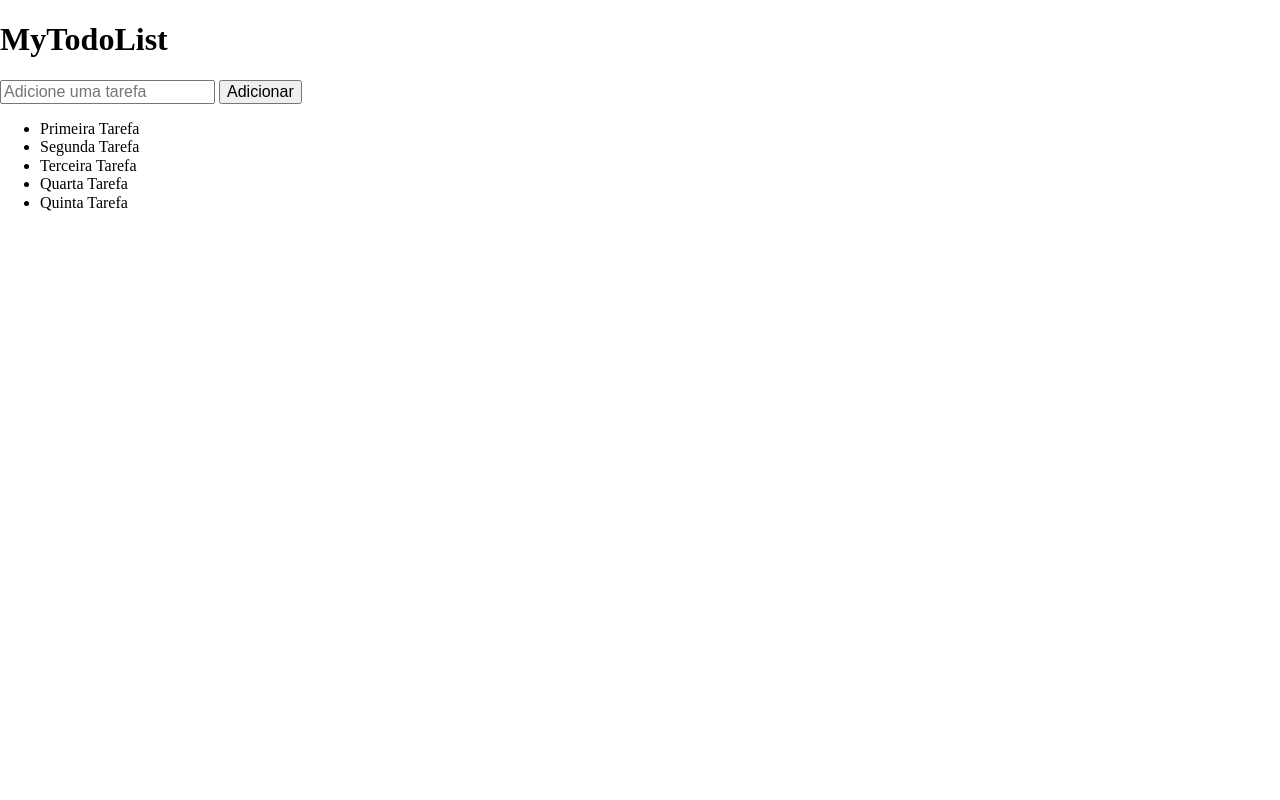
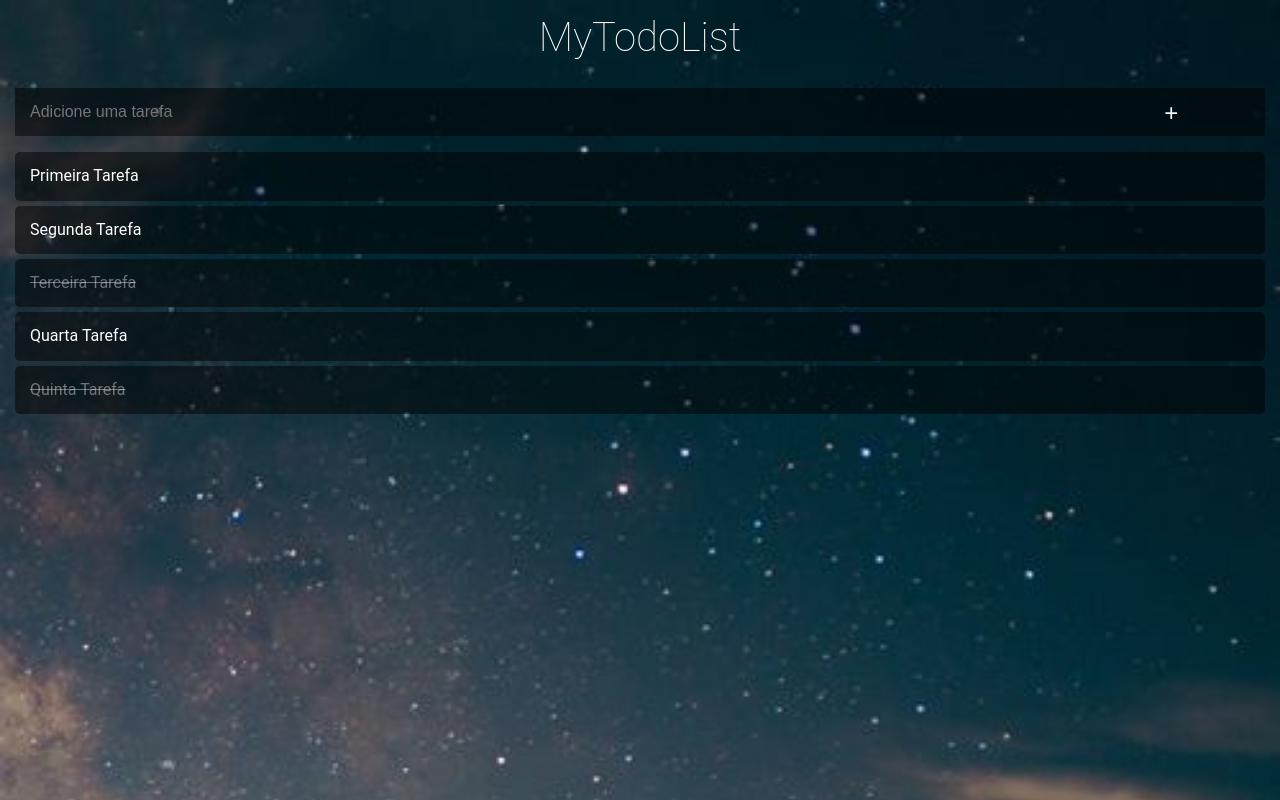
Before and after one commit to eliass95/todolist-app, a website: page app/index.html in a window 1280 px wide. Drawn offline with Linux system fonts and the light colour scheme.

Commit message:
criação dos estilos

```diff
--- a/app/assets/css/main.css
+++ b/app/assets/css/main.css
@@ -1 +1,6 @@
 @import "normalize.css";
+@import "./modules/_global";
+@import "./modules/_container";
+@import "./modules/_title";
+@import "./modules/_add-item";
+@import "./modules/_todo-items";
--- /dev/null
+++ b/app/assets/css/modules/_add-item.css
@@ -0,0 +1,23 @@
+.add-item {
+    background-color: rgba(0, 0, 0, .5);
+}
+
+.add-item__text {
+    font-size: 1rem;
+    padding: 15px;
+    width: 85%;
+    background-color: transparent;
+    border: none;
+    color: #fff;
+}
+
+.add-item__btn {
+    font-size: 1.5rem;
+    font-weight: 200;
+    border: none;
+    padding: 11px;
+    width: 15%;
+    float: right;
+    background-color: transparent;
+    color: #fff;
+}
--- /dev/null
+++ b/app/assets/css/modules/_container.css
@@ -0,0 +1,12 @@
+.container {
+    position: fixed;
+    top: 0;
+    left: 0;
+    bottom: 0;
+    right: 0;
+    overflow: auto;
+    background-image: url(../assets/img/bg.jpg);
+    background-repeat: no-repeat;
+    background-size:     cover;
+    padding: 15px;
+}
--- /dev/null
+++ b/app/assets/css/modules/_global.css
@@ -0,0 +1,8 @@
+body {
+    font-family: 'Roboto', sans-serif;
+    color: #FFF;
+}
+
+* {
+    box-sizing: border-box;
+}
--- /dev/null
+++ b/app/assets/css/modules/_title.css
@@ -0,0 +1,6 @@
+.title {
+    margin-top: 0;
+    text-align: center;
+    font-size: 2.5rem;
+    font-weight: 200;
+}
--- /dev/null
+++ b/app/assets/css/modules/_todo-items.css
@@ -0,0 +1,18 @@
+.todo-items {
+    padding: 0;
+}
+
+.todo-items li {
+    width: 100%;
+    padding: 15px;
+    float: left;
+    list-style: none;
+    margin-bottom: 5px;
+    background-color: rgba(0, 0, 0, .5);
+    border-radius: 5px;
+}
+
+.todo-items__done {
+    text-decoration: line-through;
+    color: rgba(255, 255, 255, .4);
+}
--- a/app/index.html
+++ b/app/index.html
@@ -8,18 +8,22 @@
     <title>TodoApp</title>
 </head>
 <body>
-    <h1>MyTodoList</h1>
+    <div class="container">
+        <h1 class="title">MyTodoList</h1>
+        <div class="add-item">
             <form action="">
-        <input type="text" name="add-item" id="add-item" placeholder="Adicione uma tarefa">
-        <input type="button" value="Adicionar">
+                <input class="add-item__text" type="text" name="add-item" id="add-item" placeholder="Adicione uma tarefa">
+                <input class="add-item__btn" type="button" value="+" >
             </form>
+        </div>
 
-    <ul>
+        <ul class="todo-items">
             <li>Primeira Tarefa</li>
             <li>Segunda Tarefa</li>
-        <li>Terceira Tarefa</li>
+            <li class="todo-items__done">Terceira Tarefa</li>
             <li>Quarta Tarefa</li>
-        <li>Quinta Tarefa</li>
+            <li class="todo-items__done">Quinta Tarefa</li>
         </ul>
+    </div>
 </body>
 </html>
```
Also changed, not shown: app/dist/main.css. Lines whose indentation alone changed are shown as unchanged.
